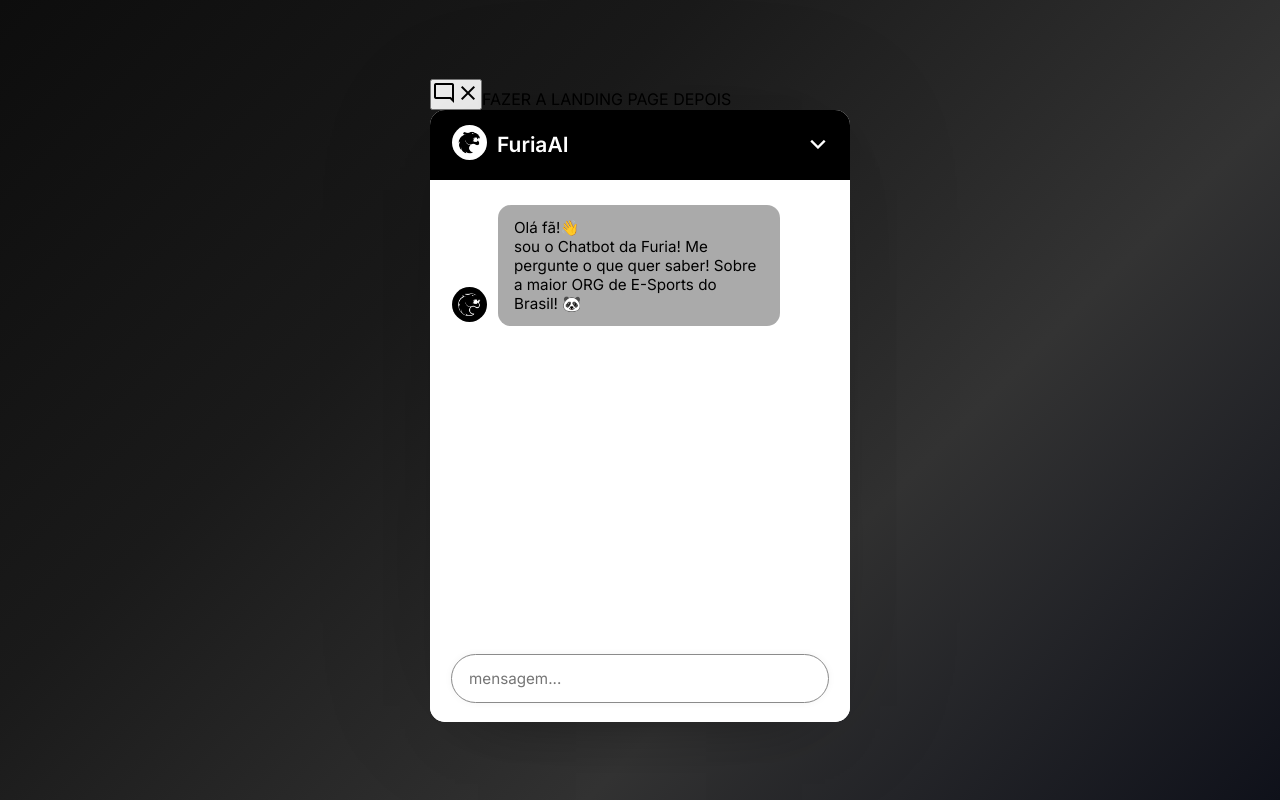
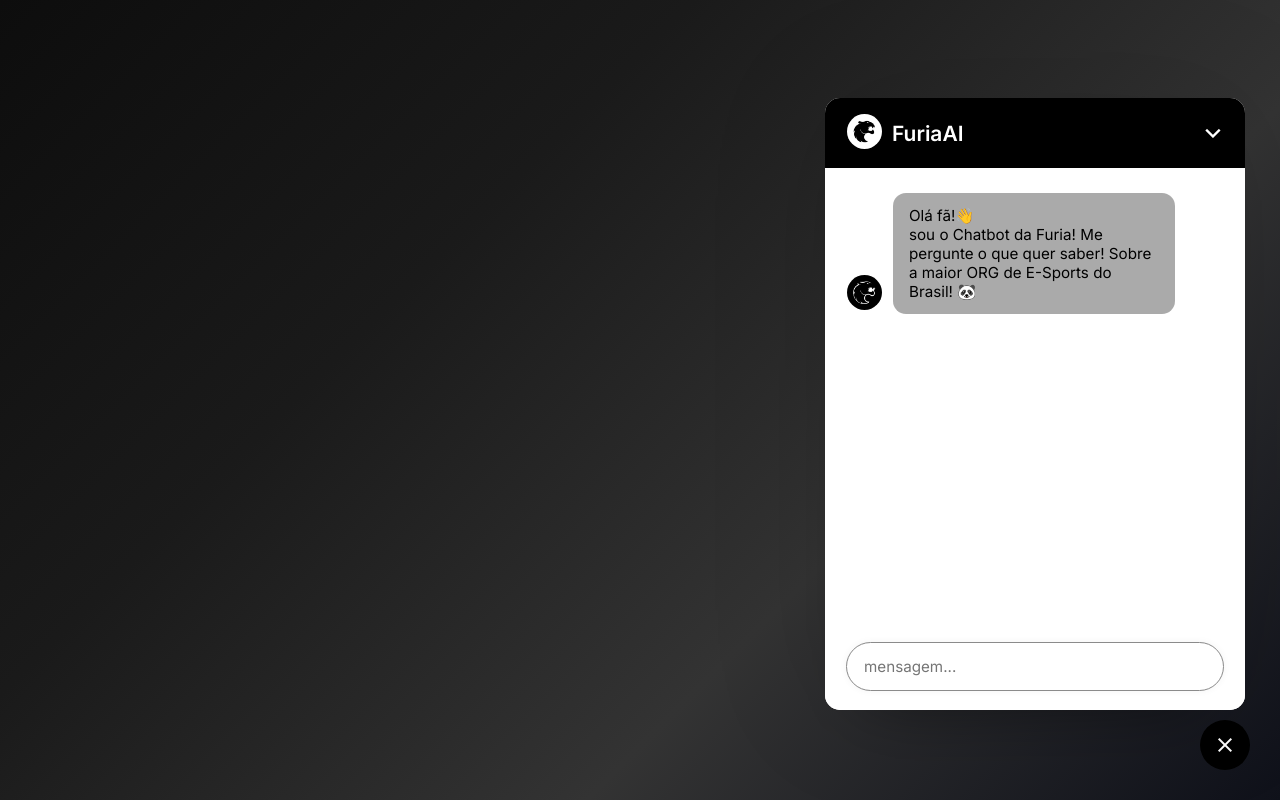
Before and after one commit to GabrielSathler/AI-chatbot-Furia, a React (Vite) app: page / in a window 1280 px wide. Built offline with nearby package versions, Linux system fonts and the light colour scheme.

Commit message:
feat: ChatBot implemented

```diff
--- a/src/App.jsx
+++ b/src/App.jsx
@@ -5,6 +5,7 @@
 
 const App = () => {
   const [chatHistory, setChatHistory] = useState([]);
+  const [showChatbot, setShowChatbot] = useState([false]);
   const chatBodyRef = useRef();
 
   const generateBotResponse = async (history) => {
@@ -27,7 +28,7 @@
 
       const response  = await fetch(import.meta.env.VITE_API_URL, requestOpitions);
       const data = await response.json();
-      if(!response.ok) throw new Error(data.error.message || "Alguma coisa deu erradao!");
+      if(!response.ok) throw new Error(data.error.message || "Alguma coisa deu errado!");
 
       //limpa e atualiza o historico do chat com a resposta do bot
       const  apiResponseText = data.candidates[0].content.parts[0].text.replace(/\*\*(.*?)\*\*/g, "$1").trim();
@@ -38,18 +39,20 @@
   };
 
   useEffect(() =>{
-    {/*Scroll automatico para quando o historico atualizar*/}
+    //Scroll automatico para quando o historico atualizar
+
     chatBodyRef.current.scrollTo({top: chatBodyRef.current.scrollHeight, behavior: "smooth"});
   }, [chatHistory]);
 
   return (
-    <div className="container">
-      <button id="chatbot-toggler">
+    <div className={`container ${showChatbot ? "show-chatbot": ""}`}>
+      <button onClick={() => setShowChatbot(prev => !prev)} id="chatbot-toggler">
         <span className="material-symbols-outlined">mode_comment</span>
         <span className="material-symbols-outlined">close</span>
       </button>
 
-      FAZER A LANDING PAGE DEPOIS
+      {/*FAZER A LANDING PAGE DEPOIS*/}
+
       <div className="chatbot-popup">
         {/*HEADER DO CHATBOT*/}
         <div className="chat-header">
--- a/src/index.css
+++ b/src/index.css
@@ -9,21 +9,66 @@
 
 body {
     width: 100%;
-    display: flex;
-    align-items: center;
-    justify-content: center;
     min-height: 100vh;
     background: linear-gradient(135deg, #0D0D0D, #1A1A1A, #333333, #0F111A);
 }
 
+#chatbot-toggler {
+    position: fixed;
+    bottom: 30px;
+    right: 30px;
+    border: none;
+    height: 50px;
+    width: 50px;
+    display: flex;
+    cursor: pointer;
+    border-radius: 50%;
+    background-color:#000000 ;
+    justify-content: center;
+    align-items: center;
+    transition: all 0.2s ease;
+}
+
+#chatbot-toggler span {
+    position: absolute;
+    color: #fff;
+}
+
+.container.show-chatbot #chatbot-toggler{
+    transform: rotate(90deg);
+}
+
+#chatbot-toggler span:last-child,
+.container.show-chatbot #chatbot-toggler span:first-child{
+    opacity: 0;
+}
+
+.container.show-chatbot #chatbot-toggler span:last-child {
+    opacity: 1;
+}
+
 .chatbot-popup {
-    position: relative;
+    position: fixed;
+    opacity: 0;
+    pointer-events: none;
+    bottom: 90px;
+    right: 35px;
     width: 420px;
+    transform: scale(0.2);
     overflow: hidden;
     background: #ffffff;
     border-radius: 15px;
+    transform-origin: bottom right;
     box-shadow: 0 0 128px 0 rgba(0, 0, 0, 0.1),
                 0 32px 64px -48px rgba(0, 0, 0, 0.5);
+
+    transition: all 0.1s ease;
+}
+
+.container.show-chatbot .chatbot-popup {
+    opacity: 1;
+    transform: scale(1);
+    pointer-events: auto;
 }
 
 .chatbot-popup .chat-header {
```
